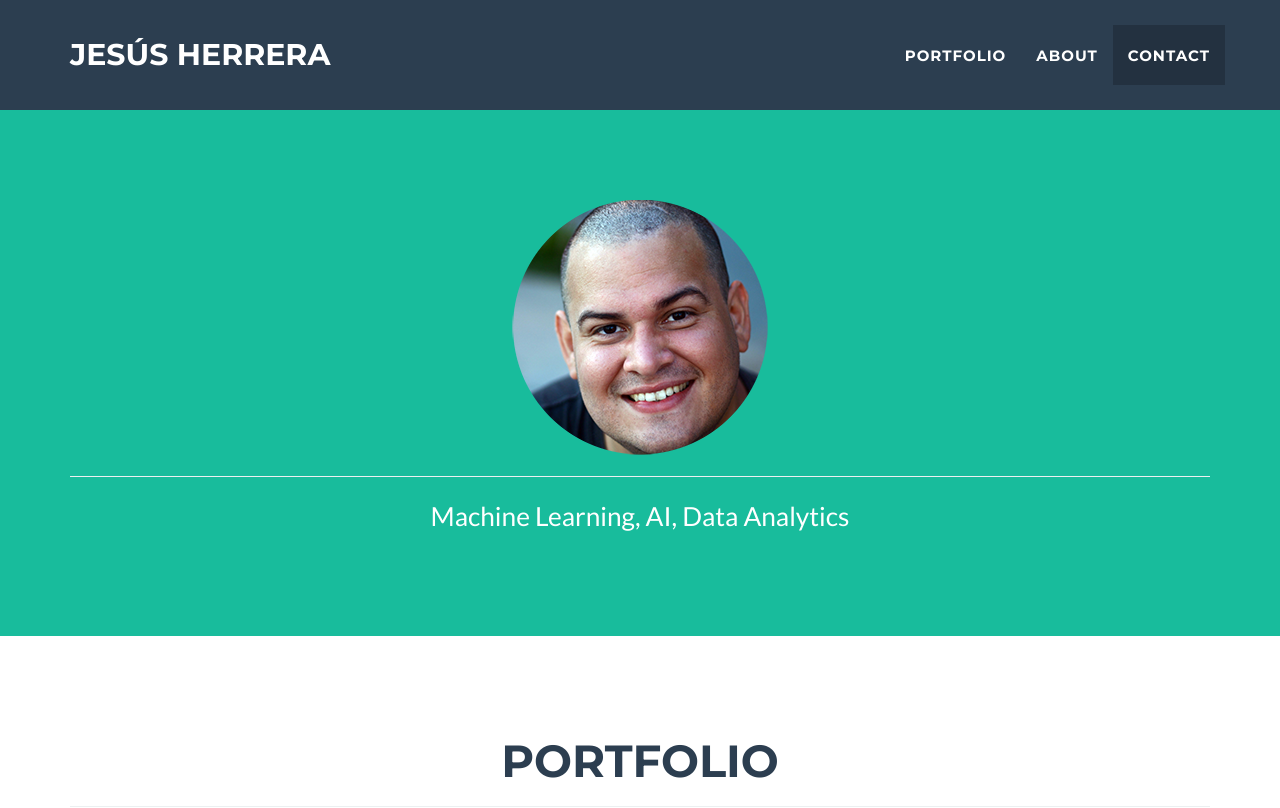
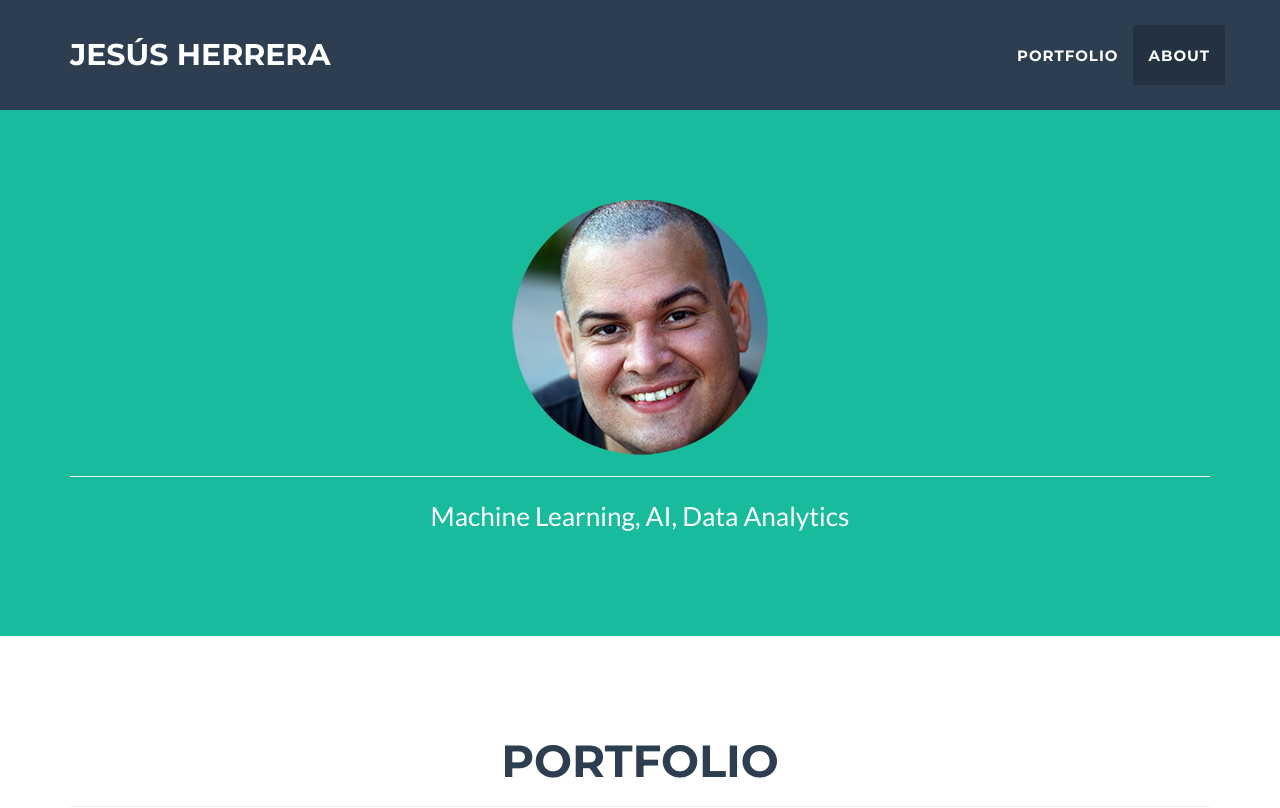
Before and after one commit to chuyh/chuyh.github.io, a Jekyll site: the page built from index.html, in a window 1280 px wide. Shown: the top 808 px of the page. Built offline with Jekyll 4.4.1, drawn with Linux system fonts in a browser that asks for light colours; grey boxes are pictures that could not be loaded.

Commit message:
change is normal
change is normal

```diff
--- a/_includes/nav.html
+++ b/_includes/nav.html
@@ -24,9 +24,9 @@
                     <li class="page-scroll">
                         <a href="#about">About</a>
                     </li>
-                    <li class="page-scroll">
+                    <!--<li class="page-scroll">
                         <a href="#contact">Contact</a>
-                    </li>
+                    </li>-->
                 </ul>
             </div>
             <!-- /.navbar-collapse -->
```
